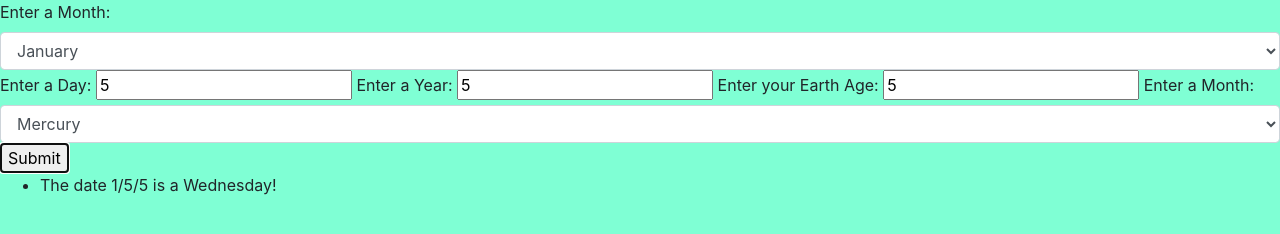
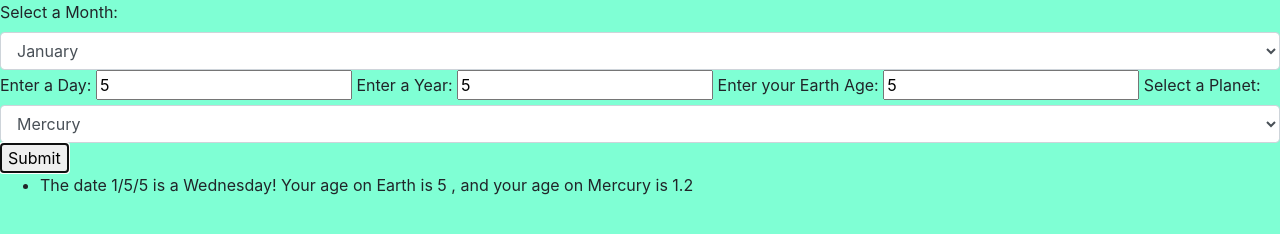
Before and after one commit to rochellev/GalacticAgeCalculator, a website built with webpack: page src/index.html in a window 1280 px wide. Both pictures are taken after typing "5", "5", "5" into the empty fields and a click on the button "Submit". Built offline with nearby package versions, Linux system fonts and the light colour scheme.

Commit message:
fixed input issue and added output in ui

```diff
--- a/src/GalacticDate.js
+++ b/src/GalacticDate.js
@@ -36,7 +36,7 @@ export class GalacticDate extends Date {
   }
 
   calculateGalacticAge(){
-
+    debugger;
     if(this.planet == "Mercury"){
       return this.getMercuryAge();
     }else if(this.planet == "Venus"){
--- a/src/index.html
+++ b/src/index.html
@@ -5,7 +5,7 @@
   </head>
   <body>
     <form id="date-form">
-      <label for="month">Enter a Month:</label>
+      <label for="month">Select a Month:</label>
       <select class="form-control" id="month">
         <option value="0">January</option>
         <option value="1">February</option>
@@ -27,8 +27,8 @@
       <label for="age">Enter your Earth Age:</label>
       <input id="age" type="number">
 
-      <label for="planet">Enter a Month:</label>
-      <select class="form-control" id="month">
+      <label for="planet">Select a Planet:</label>
+      <select class="form-control" id="planet">
         <option value="Mercury">Mercury</option>
         <option value="Venus">Venus</option>
         <option value="Mars">Mars</option>
--- a/src/main.js
+++ b/src/main.js
@@ -4,19 +4,19 @@ import 'bootstrap/dist/css/bootstrap.min.css';
 import './styles.css';
 import { GalacticDate } from './GalacticDate';
 
-$(document).ready(function() {
-  $('#date-form').submit(function(event) {
+$(document).ready(function () {
+  $('#date-form').submit(function (event) {
     event.preventDefault();
     let monthInput = parseInt($('#month').val());
     let dayInput = parseInt($('#day').val());
     let yearInput = parseInt($('#year').val());
-    let ageInput = parseInt($('#yage').val());
+    let ageInput = parseInt($('#age').val());
     let planetInput = $('#planet').val();
     let dateInput = new GalacticDate(yearInput, monthInput, dayInput, ageInput, planetInput);
 
     //let planets = ["Mercury", "Venus", "Mars", "Jupiter"];
 
-    $("#solution").append("<li> The date " + (monthInput+1) + "/" + dayInput + "/" + yearInput + " is a " + dateInput.getWeekday() + "! </li>");
+    $("#solution").append("<li> The date " + (monthInput + 1) + "/" + dayInput + "/" + yearInput + " is a " + dateInput.getWeekday() + "! Your age on Earth is " + ageInput + " , and your age on " + planetInput + " is " + dateInput.calculateGalacticAge() + "</li>");
 
 
   });
```
